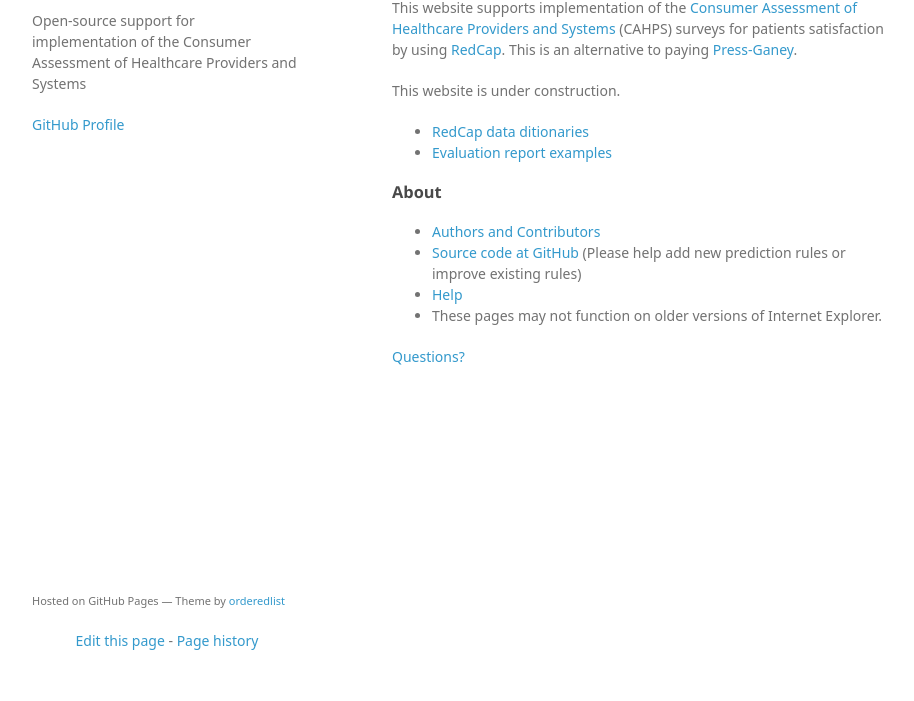
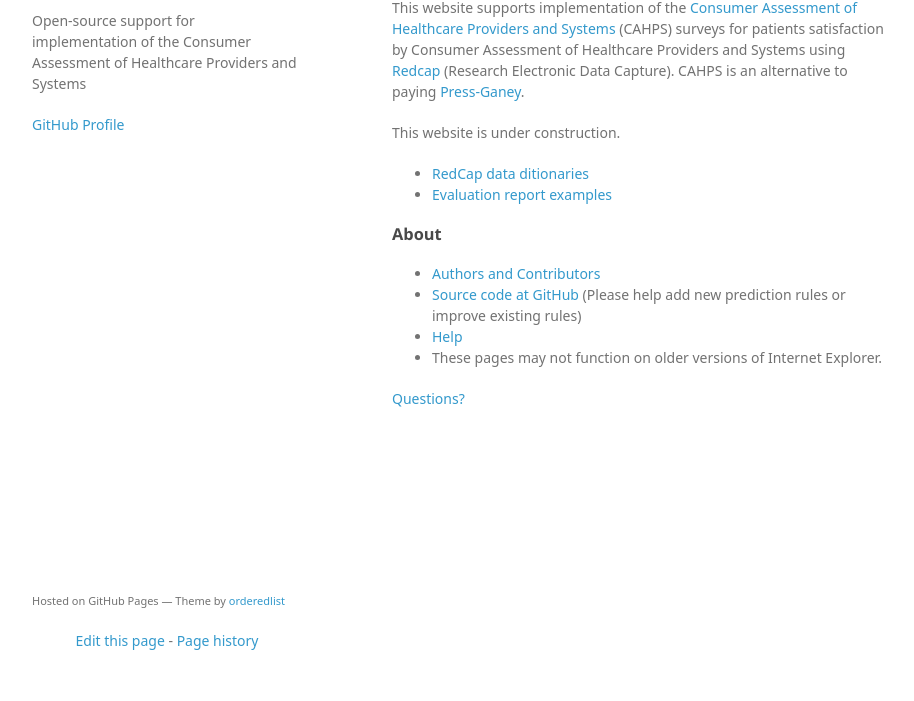
Before and after one commit to CAHPS/cahps.github.io, a plain HTML site: page index.html in a window 1280 px wide. Shown: the part 99-800 px from the top of the page, without its empty margins (178-1092 px from the left). Drawn offline with Linux system fonts and the light colour scheme; a web font is replaced by a local one.

Commit message:
Update index.html

```diff
--- a/index.html
+++ b/index.html
@@ -26,7 +26,7 @@
         <h3>
 <a id="welcomes" class="anchor" href="#welcome-to-github-pages" aria-hidden="true"><span aria-hidden="true" class="octicon octicon-link"></span></a>Welcome.</h3>
 
-<p>This website supports implementation of the <a href="http://www.ahrq.gov/cahps/">Consumer Assessment of Healthcare Providers and Systems</a> (CAHPS) surveys for patients satisfaction by using <a href="http://projectredcap.org/">RedCap</a>. This is an alternative to paying <a href="http://www.pressganey.com/">Press-Ganey</a>.</p>
+<p>This website supports implementation of the <a href="http://www.ahrq.gov/cahps/">Consumer Assessment of Healthcare Providers and Systems</a> (CAHPS) surveys for patients satisfaction by Consumer Assessment of Healthcare Providers and Systems using <a href="http://projectredcap.org/">Redcap</a> (Research Electronic Data Capture). CAHPS is an alternative to paying <a href="http://www.pressganey.com/">Press-Ganey</a>.</p>
 <p>This website is under construction.</p>
 
 <ul><li><a href="https://github.com/CAHPS/cahps.github.io/tree/master/data.dictionaries">RedCap data ditionaries</a></li>
```
